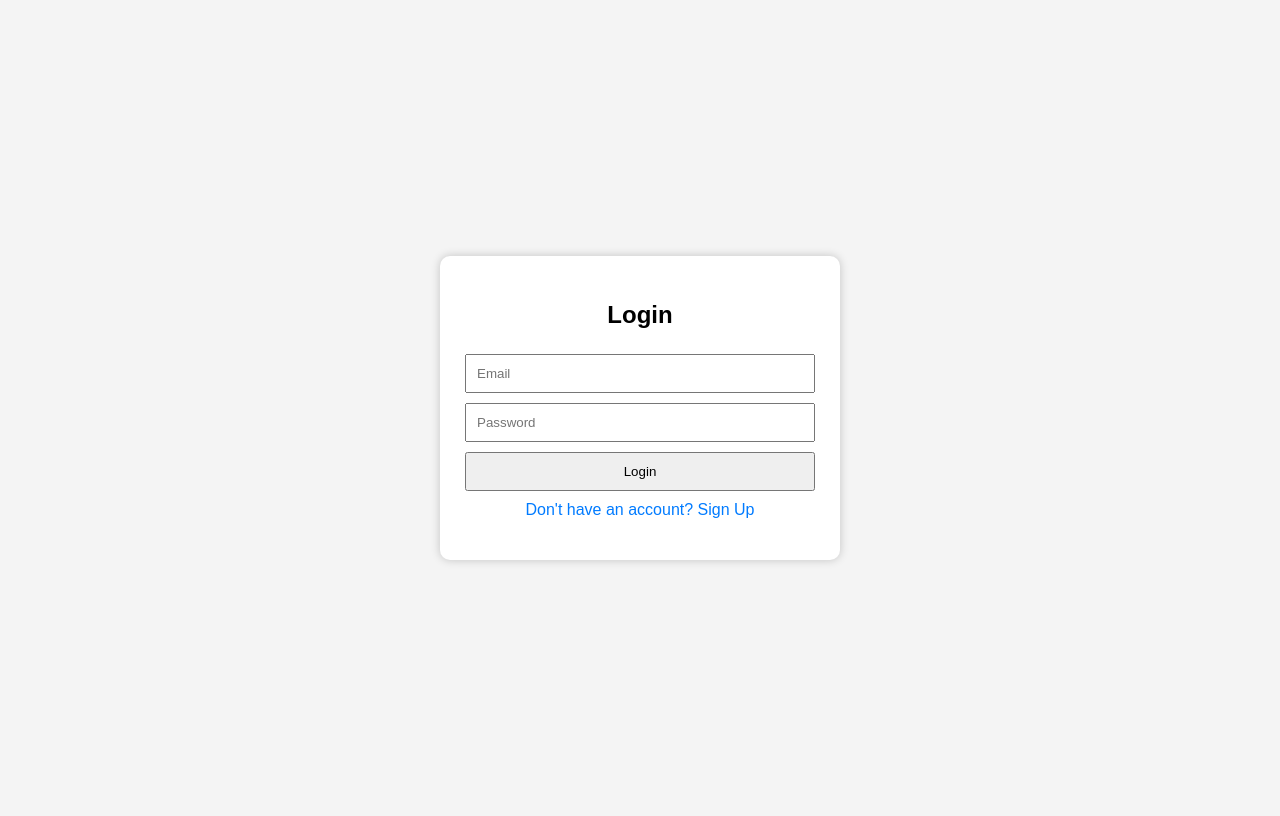
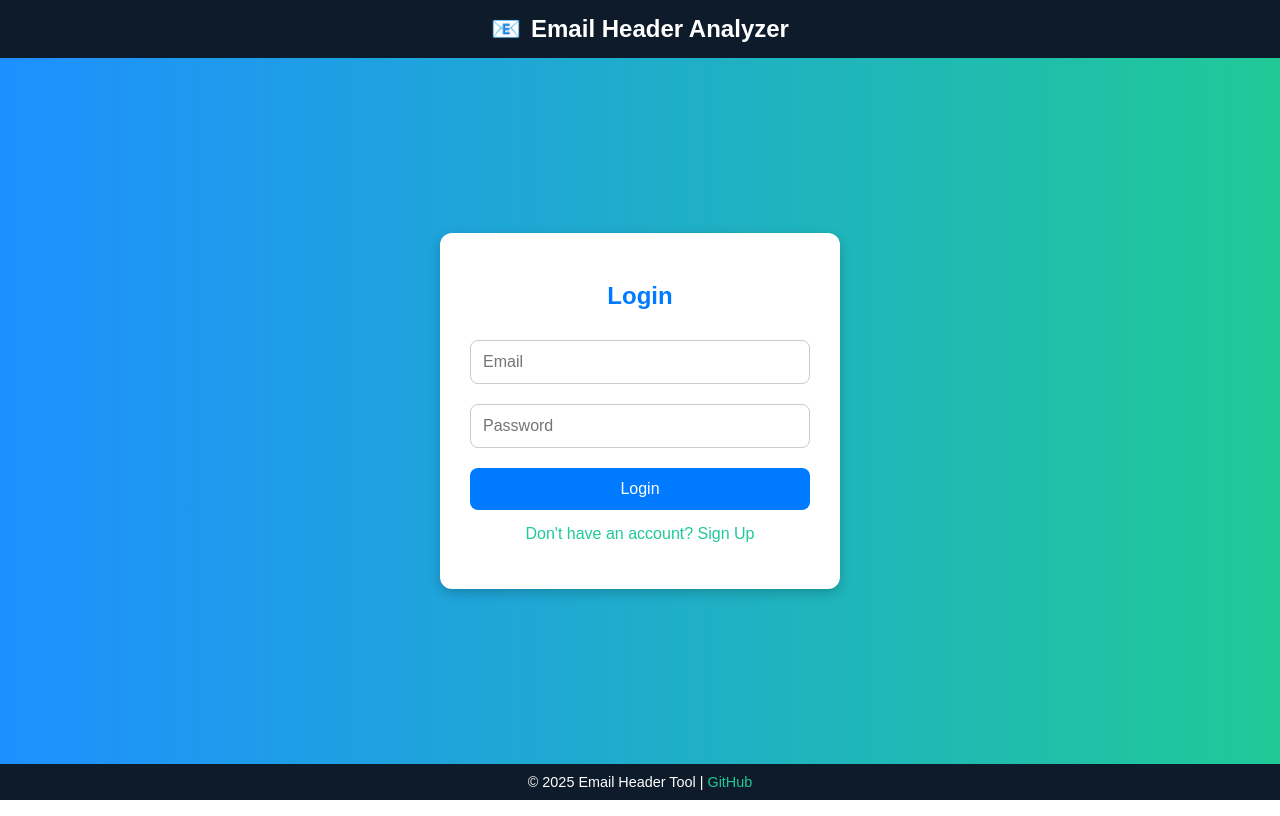
Before and after one commit to aandal2005/email-header-tool, a website: page public/index.html in a window 1280 px wide. Drawn offline with Linux system fonts and the light colour scheme.

Commit message:
Update login page with modern design

```diff
--- a/public/index.html
+++ b/public/index.html
@@ -2,29 +2,135 @@
 <html lang="en">
 <head>
   <meta charset="UTF-8">
-  <title>Email Header Auth</title>
+  <meta name="viewport" content="width=device-width, initial-scale=1.0">
+  <title>Email Header Analyzer - Login</title>
   <style>
     * { box-sizing: border-box; }
-    body { font-family: Arial; background: #f4f4f4; display: flex; justify-content: center; align-items: center; height: 100vh; }
-    .container { background: #fff; padding: 25px; border-radius: 10px; box-shadow: 0 0 10px rgba(0,0,0,0.2); width: 100%; max-width: 400px; }
-    h2 { text-align: center; margin-bottom: 15px; }
-    input, button { width: 100%; padding: 10px; margin-top: 10px; }
-    .toggle { text-align: center; margin-top: 10px; cursor: pointer; color: #007bff; }
-    .error { color: red; text-align: center; margin-top: 10px; }
-    .success { color: green; text-align: center; margin-top: 10px; }
+
+    body {
+      margin: 0;
+      font-family: Arial, sans-serif;
+      background: linear-gradient(to right, #1e90ff, #20c997);
+      min-height: 100vh;
+      display: flex;
+      flex-direction: column;
+    }
+
+    header {
+      background-color: #0d1b2a;
+      padding: 15px;
+      text-align: center;
+      color: white;
+      font-size: 1.5rem;
+      font-weight: bold;
+      display: flex;
+      justify-content: center;
+      align-items: center;
+    }
+
+    header::before {
+      content: "📧";
+      margin-right: 10px;
+    }
+
+    .container {
+      flex: 1;
+      display: flex;
+      justify-content: center;
+      align-items: center;
+      padding: 20px;
+    }
+
+    .card {
+      background: white;
+      border-radius: 12px;
+      box-shadow: 0 4px 12px rgba(0,0,0,0.2);
+      padding: 30px;
+      width: 100%;
+      max-width: 400px;
+      text-align: center;
+    }
+
+    .card h2 {
+      color: #007bff;
+      margin-bottom: 20px;
+    }
+
+    input {
+      width: 100%;
+      padding: 12px;
+      margin: 10px 0;
+      border: 1px solid #ccc;
+      border-radius: 8px;
+      font-size: 1rem;
+    }
+
+    button {
+      width: 100%;
+      padding: 12px;
+      border: none;
+      border-radius: 8px;
+      cursor: pointer;
+      font-size: 1rem;
+      color: white;
+      margin-top: 10px;
+      background-color: #007bff;
+    }
+
+    button:hover {
+      background-color: #0056b3;
+    }
+
+    .toggle {
+      margin-top: 15px;
+      cursor: pointer;
+      color: #20c997;
+    }
+
+    .error {
+      color: red;
+      margin-top: 10px;
+      font-size: 0.9rem;
+    }
+
+    .success {
+      color: green;
+      margin-top: 10px;
+      font-size: 0.9rem;
+    }
+
+    footer {
+      background: #0d1b2a;
+      text-align: center;
+      padding: 10px;
+      color: white;
+      font-size: 0.9rem;
+    }
+
+    footer a {
+      color: #20c997;
+      text-decoration: none;
+    }
   </style>
 </head>
 <body>
+  <header>Email Header Analyzer</header>
+
   <div class="container">
-    <h2 id="formTitle">Login</h2>
-    <input type="text" id="name" placeholder="Name" style="display:none;">
-    <input type="email" id="email" placeholder="Email">
-    <input type="password" id="password" placeholder="Password">
-    <button id="submitBtn">Login</button>
+    <div class="card">
+      <h2 id="formTitle">Login</h2>
+      <input type="text" id="name" placeholder="Name" style="display:none;">
+      <input type="email" id="email" placeholder="Email">
+      <input type="password" id="password" placeholder="Password">
+      <button id="submitBtn">Login</button>
+      <p class="toggle" onclick="toggleForm()">Don't have an account? Sign Up</p>
+      <p id="message"></p>
+    </div>
+  </div>
 
-    <p class="toggle" onclick="toggleForm()">Don't have an account? Sign Up</p>
-    <p id="message" class="error"></p>
-  </div>
+  <footer>
+    © 2025 Email Header Tool | <a href="https://github.com/">GitHub</a>
+  </footer>
 
   <script>
     const BACKEND_URL = "https://email-header-backend.onrender.com";
@@ -45,6 +151,7 @@
       document.querySelector('.toggle').textContent =
         isSignup ? 'Already have an account? Login' : "Don't have an account? Sign Up";
       message.textContent = '';
+      message.className = '';
     }
 
     submitBtn.addEventListener('click', async () => {
@@ -53,6 +160,7 @@
       const name = nameInput.value.trim();
 
       if (!email || !password || (isSignup && !name)) {
+        message.className = 'error';
         message.textContent = '❌ All fields are required';
         return;
       }
```
